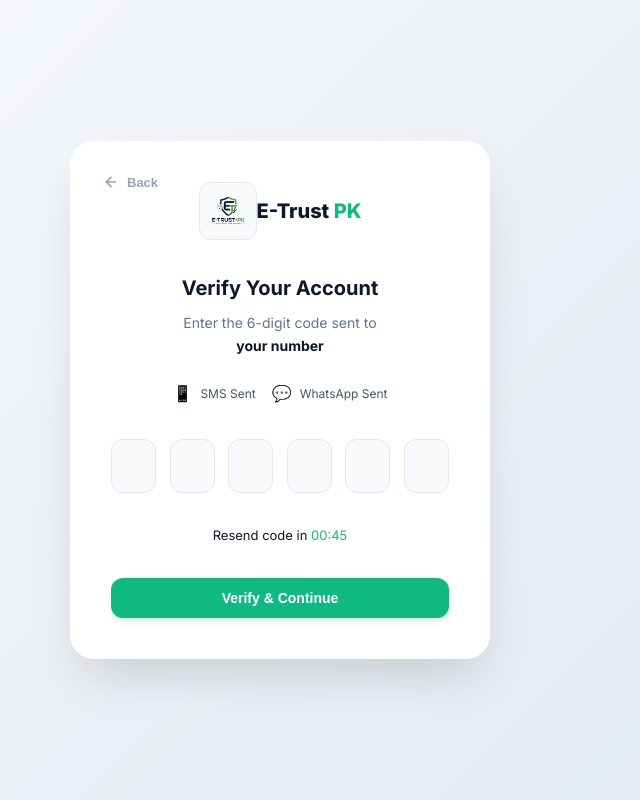
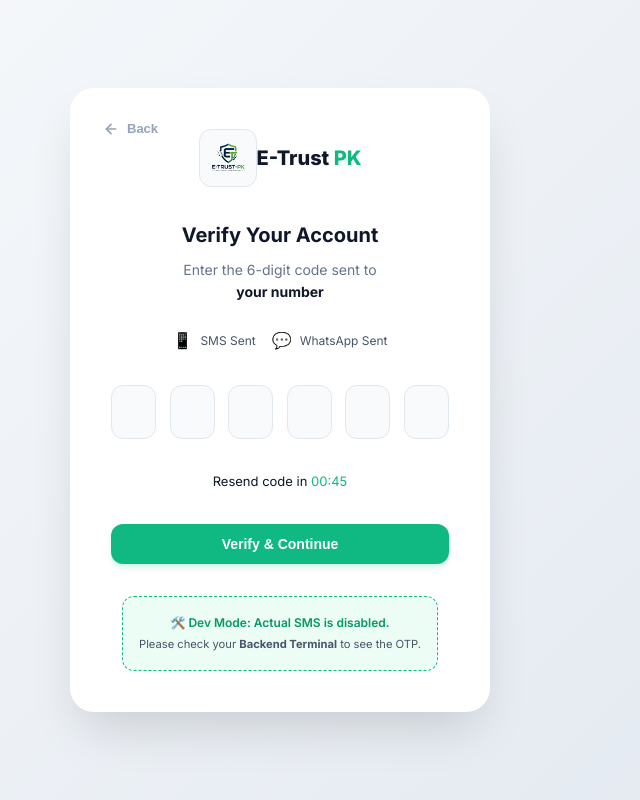
Before and after one commit to Faakhir030Memon/E-Track-Pk, a React (Vite) app in the folder e-trust-dashboard/: page /verify-otp in a window 1280 px wide. Shown: the whole page, without its empty margins (360-1000 px from the left). Built offline with nearby package versions, Linux system fonts and the light colour scheme.

Commit message:
feat: implement OTP verification UI and add notification service for SMS and WhatsApp delivery

```diff
--- a/e-trust-dashboard/src/pages/VerifyOTP.jsx
+++ b/e-trust-dashboard/src/pages/VerifyOTP.jsx
@@ -77,6 +77,23 @@ const VerifyOTP = () => {
             Verify & Continue
           </button>
         </form>
+
+        {/* Development Hint */}
+        <div style={{
+          marginTop: '2rem',
+          padding: '1rem',
+          background: 'var(--brand-light)',
+          borderRadius: '12px',
+          border: '1px dashed var(--brand-primary)',
+          textAlign: 'center'
+        }}>
+          <p style={{ fontSize: '0.75rem', color: 'var(--brand-secondary)', fontWeight: 600, margin: 0 }}>
+            🛠️ Dev Mode: Actual SMS is disabled.
+          </p>
+          <p style={{ fontSize: '0.7rem', color: 'var(--text-secondary)', marginTop: '4px' }}>
+            Please check your <strong>Backend Terminal</strong> to see the OTP.
+          </p>
+        </div>
       </div>
     </div>
   );
```
Also changed, not shown: 1 other file (tests, documents, lock files or other folders).
